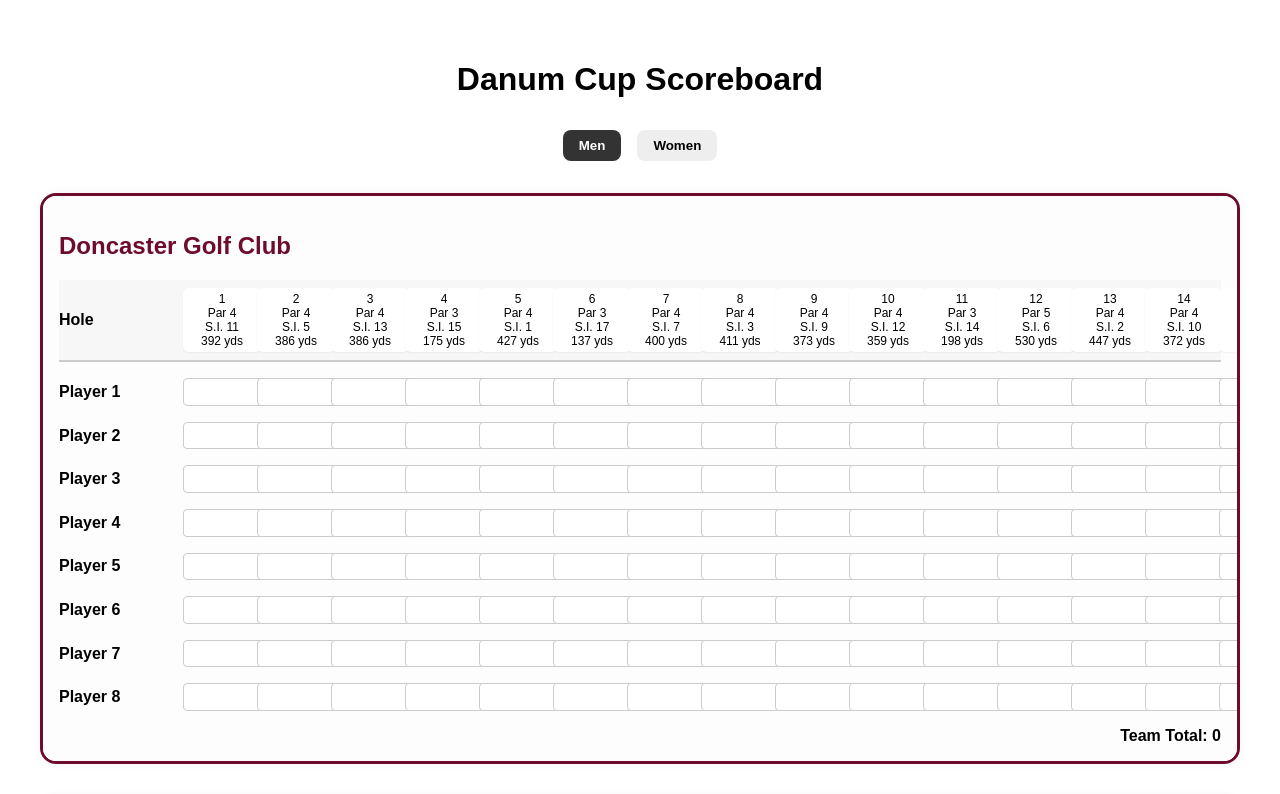
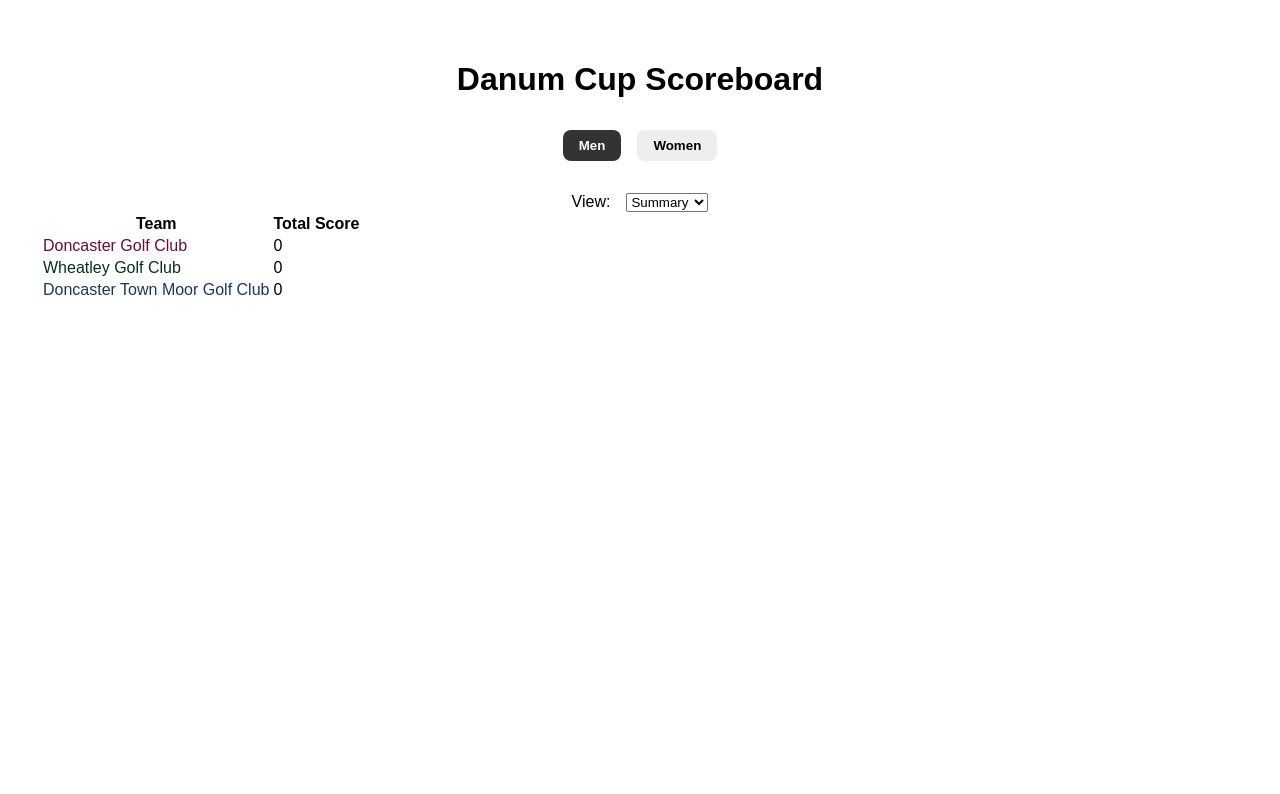
Before and after one commit to DGCHouseManager/finals-day-2025-scoreboard, a React (Create React App) app: page / in a window 1280 px wide. Shown: the top 794 px of the page. Built offline with nearby package versions, Linux system fonts and the light colour scheme.

Commit message:
Add Summary and Group View functionality

```diff
--- a/src/App.jsx
+++ b/src/App.jsx
@@ -12,6 +12,7 @@
   { par: 4, si: 4, yards: 437 }, { par: 4, si: 16, yards: 291 },
   { par: 3, si: 18, yards: 152 }, { par: 4, si: 8, yards: 388 },
 ];
+
 const WOMENS_HOLE_INFO = [
   { par: 4, si: 5, yards: 368 }, { par: 4, si: 9, yards: 335 },
   { par: 4, si: 3, yards: 357 }, { par: 3, si: 13, yards: 152 },
@@ -40,6 +41,7 @@
 function App() {
   const [selectedCompetition, setSelectedCompetition] = useState('Men');
   const [scores, setScores] = useState({});
+  const [view, setView] = useState('summary'); // 'summary', 'all', 'group-0' to 'group-7'
 
   const competition = selectedCompetition.toLowerCase();
   const HOLE_INFO = competition === 'men' ? MENS_HOLE_INFO : WOMENS_HOLE_INFO;
@@ -69,6 +71,34 @@
     return total;
   };
 
+  const getGroupPlayers = (groupIndex) => {
+    return teams.map((_, teamIndex) => ({ teamIndex, playerIndex: groupIndex }));
+  };
+
+  const renderSummary = () => {
+    const totals = teams.map((team, i) => ({
+      name: team.name,
+      color: team.color,
+      total: getTeamTotal(i),
+    })).sort((a, b) => a.total - b.total);
+
+    return (
+      <table className="summary-table">
+        <thead>
+          <tr><th>Team</th><th>Total Score</th></tr>
+        </thead>
+        <tbody>
+          {totals.map((team, index) => (
+            <tr key={index}>
+              <td style={{ color: team.color }}>{team.name}</td>
+              <td>{team.total}</td>
+            </tr>
+          ))}
+        </tbody>
+      </table>
+    );
+  };
+
   return (
     <div className="app">
       <h1>Danum Cup Scoreboard</h1>
@@ -85,10 +115,25 @@
         ))}
       </div>
 
+      <div className="group-navigation">
+        <label htmlFor="view-select">View:</label>
+        <select id="view-select" value={view} onChange={(e) => setView(e.target.value)}>
+          <option value="summary">Summary</option>
+          <option value="all">All Scores</option>
+          {[...Array(8)].map((_, i) => (
+            <option key={i} value={`group-${i}`}>Group {i + 1}</option>
+          ))}
+        </select>
+      </div>
+
+      {view === 'summary' && renderSummary()}
+
+      {(view === 'all' || view.startsWith('group-')) && (
         <div className="teams">
           {teams.map((team, teamIndex) => (
             <div key={team.name} className="team-card" style={{ borderColor: team.color }}>
               <h2 style={{ color: team.color }}>{team.name}</h2>
+
               <div className="players">
                 <div className="hole-header">
                   <span className="player-label">Hole</span>
@@ -103,7 +148,12 @@
                   <span className="player-total">Total</span>
                 </div>
 
-              {[...Array(8)].map((_, playerIndex) => (
+                {[...Array(8)].map((_, playerIndex) => {
+                  if (view.startsWith('group-')) {
+                    const groupIndex = parseInt(view.split('-')[1], 10);
+                    if (playerIndex !== groupIndex) return null;
+                  }
+                  return (
                     <div key={playerIndex} className="player-row">
                       <span className="player-label">Player {playerIndex + 1}</span>
                       <div className="hole-scores">
@@ -114,7 +164,9 @@
                             min="1"
                             max="12"
                             className="hole-input"
-                        value={scores[selectedCompetition]?.[teamIndex]?.[playerIndex]?.[holeIndex] || ''}
+                            value={
+                              scores[selectedCompetition]?.[teamIndex]?.[playerIndex]?.[holeIndex] || ''
+                            }
                             onChange={(e) =>
                               handleScoreChange(teamIndex, playerIndex, holeIndex, e.target.value)
                             }
@@ -123,12 +175,14 @@
                         <span className="player-total">{getPlayerTotal(teamIndex, playerIndex)}</span>
                       </div>
                     </div>
-              ))}
+                  );
+                })}
               </div>
               <div className="team-total">Team Total: {getTeamTotal(teamIndex)}</div>
             </div>
           ))}
         </div>
+      )}
     </div>
   );
 }
```
Lines whose indentation alone changed are shown as unchanged.
